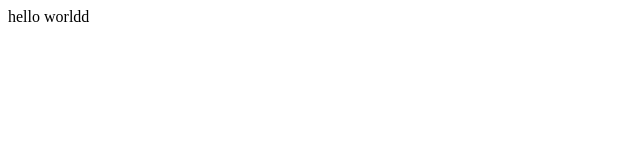
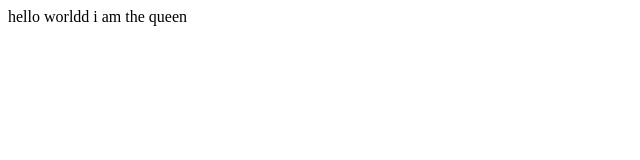
Before and after one commit to Rbstina/git-class, a plain HTML site: page index.html in a window 1280 px wide. Shown: the whole page, without its empty margins (0-640 px from the left). Drawn offline with Linux system fonts and the light colour scheme.

Commit message:
index.html page updated

```diff
--- a/index.html
+++ b/index.html
@@ -6,5 +6,6 @@
   </head>
   <body>
     hello worldd
+    i am the queen
   </body>
 </html>
```
